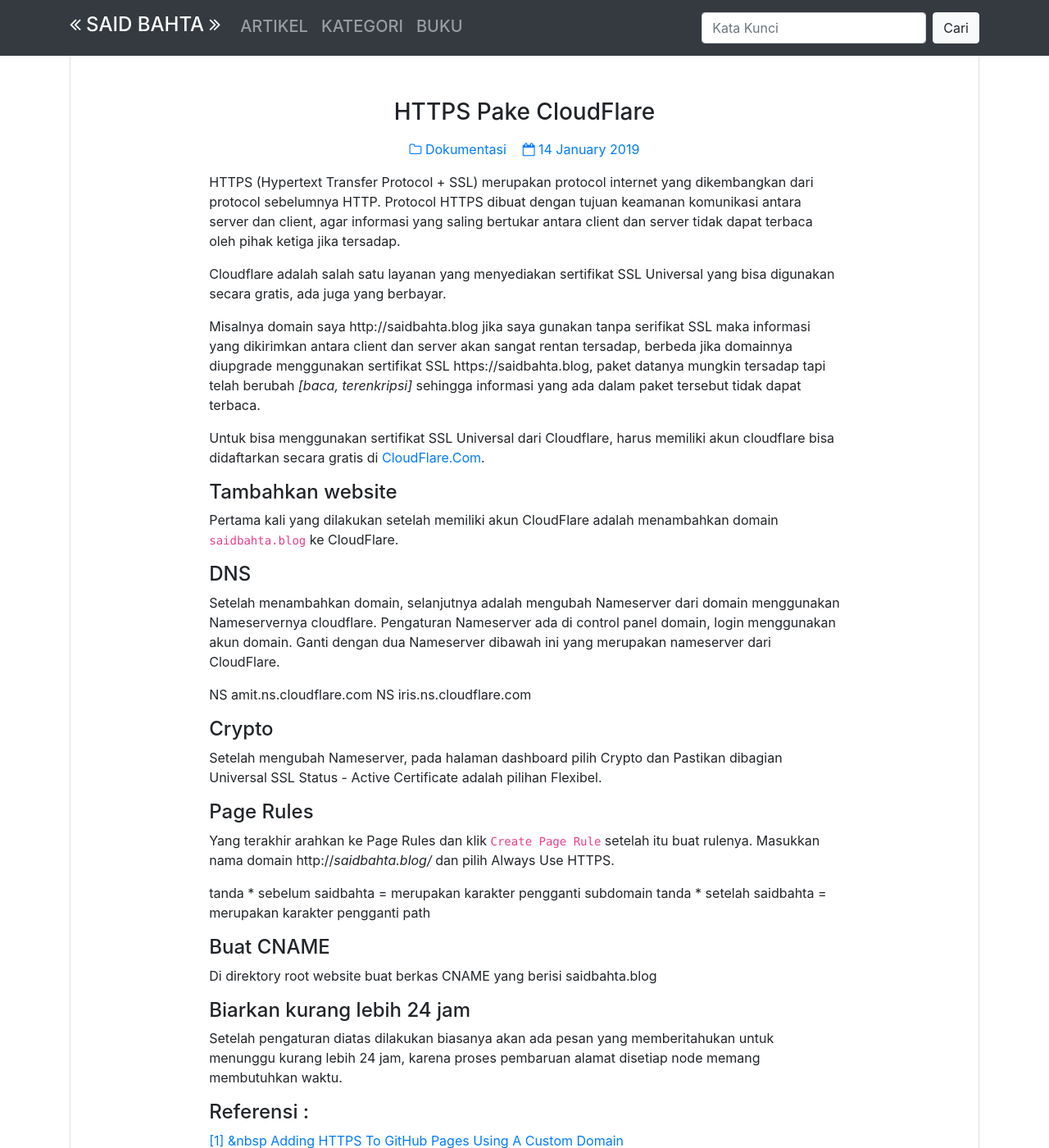
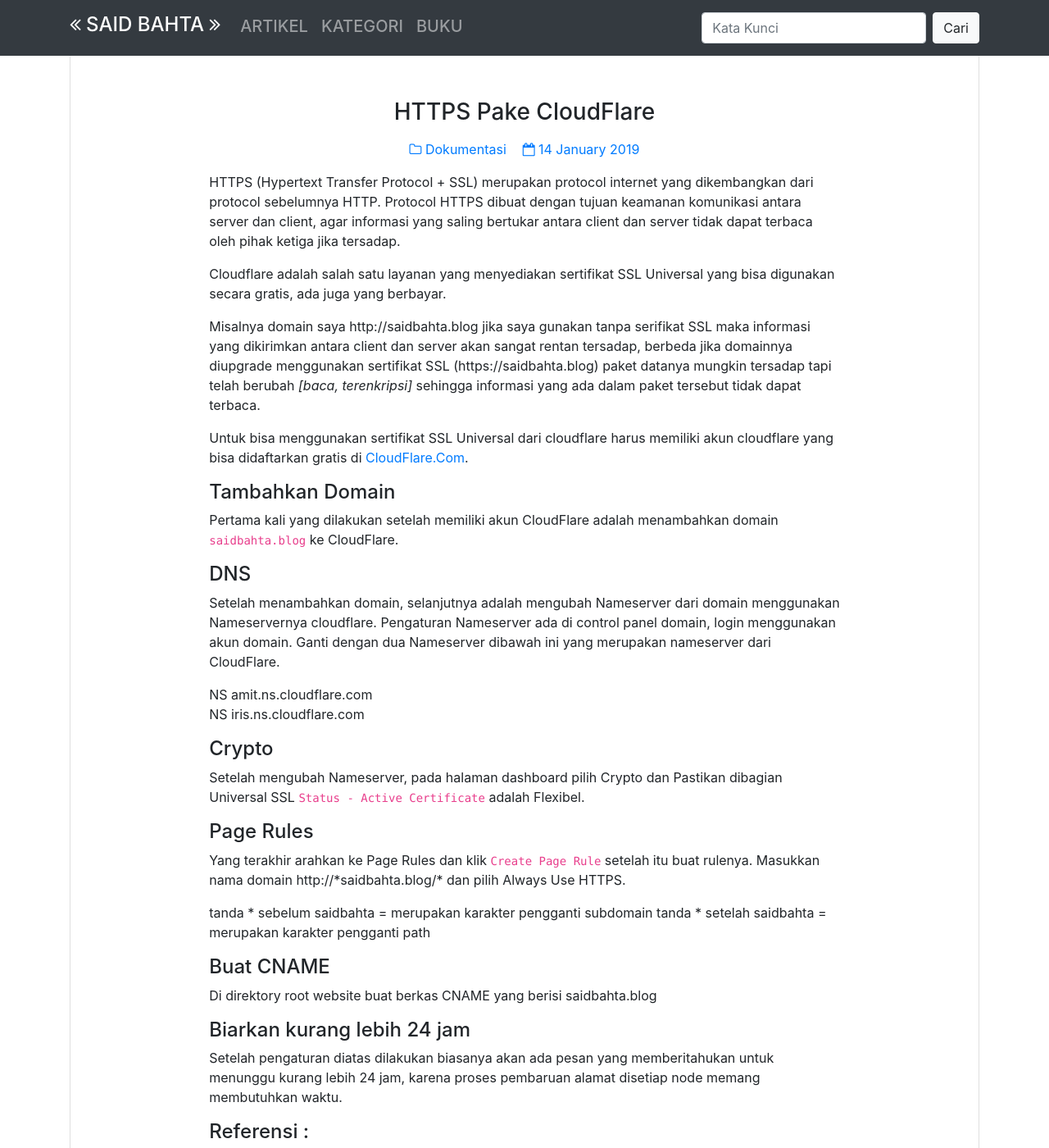
Before and after one commit to surtinaali/blog, a Jekyll site: the page built from _posts/2019-01-14-https-pake-cloudflare.markdown, in a window 1280 px wide and 1400 px high. Shown: the whole window at 82% size. Built offline with Jekyll 4.4.1, drawn with Linux system fonts in a browser that asks for light colours; comment, search, counter and statistics services are not loaded; some of the changed text lies outside the part shown.

Commit message:
update tulisan

```diff
--- a/_posts/2019-01-14-https-pake-cloudflare.markdown
+++ b/_posts/2019-01-14-https-pake-cloudflare.markdown
@@ -10,12 +10,12 @@
 
 Cloudflare adalah salah satu layanan yang menyediakan sertifikat SSL Universal yang bisa digunakan secara gratis, ada juga yang berbayar.
 
-Misalnya domain saya http://saidbahta.blog jika saya gunakan tanpa serifikat SSL maka informasi yang dikirimkan antara client dan server akan sangat rentan tersadap, berbeda jika domainnya diupgrade menggunakan sertifikat SSL https://saidbahta.blog, paket datanya mungkin tersadap tapi telah berubah _[baca, terenkripsi]_ sehingga informasi yang ada dalam paket tersebut tidak dapat terbaca.
+Misalnya domain saya http://saidbahta.blog jika saya gunakan tanpa serifikat SSL maka informasi yang dikirimkan antara client dan server akan sangat rentan tersadap, berbeda jika domainnya diupgrade menggunakan sertifikat SSL (https://saidbahta.blog) paket datanya mungkin tersadap tapi telah berubah _[baca, terenkripsi]_ sehingga informasi yang ada dalam paket tersebut tidak dapat terbaca.
 
-Untuk bisa menggunakan sertifikat SSL Universal dari Cloudflare, harus memiliki akun cloudflare bisa didaftarkan secara gratis di [CloudFlare.Com](https://www.cloudflare.com).
+Untuk bisa menggunakan sertifikat SSL Universal dari cloudflare harus memiliki akun cloudflare yang bisa didaftarkan gratis di [CloudFlare.Com](https://www.cloudflare.com).
 
 
-#### Tambahkan website
+#### Tambahkan Domain
 
 Pertama kali yang dilakukan setelah memiliki akun CloudFlare adalah menambahkan domain `saidbahta.blog` ke CloudFlare.
 
@@ -23,16 +23,16 @@
 
 Setelah menambahkan domain, selanjutnya adalah mengubah Nameserver dari domain menggunakan Nameservernya cloudflare. Pengaturan Nameserver ada di control panel domain, login menggunakan akun domain. Ganti dengan dua Nameserver dibawah ini yang merupakan nameserver dari CloudFlare.
 
-NS	amit.ns.cloudflare.com
-NS	iris.ns.cloudflare.com
+NS      amit.ns.cloudflare.com <br>
+NS      iris.ns.cloudflare.com
 
 #### Crypto
 
-Setelah mengubah Nameserver, pada halaman dashboard pilih Crypto dan Pastikan dibagian Universal SSL Status - Active Certificate adalah pilihan Flexibel.
+Setelah mengubah Nameserver, pada halaman dashboard pilih Crypto dan Pastikan dibagian Universal SSL `Status - Active Certificate` adalah Flexibel.
 
 #### Page Rules
 
-Yang terakhir arahkan ke Page Rules dan klik `Create Page Rule` setelah itu buat rulenya. Masukkan nama domain http://*saidbahta.blog/* dan pilih Always Use HTTPS.
+Yang terakhir arahkan ke Page Rules dan klik `Create Page Rule` setelah itu buat rulenya. Masukkan nama domain http://\*saidbahta.blog/\* dan pilih Always Use HTTPS.
 
 tanda * sebelum saidbahta = merupakan karakter pengganti subdomain
 tanda * setelah saidbahta = merupakan karakter pengganti path
@@ -46,6 +46,6 @@
 
 
 #### Referensi :
-[[1] &nbsp Adding HTTPS To GitHub Pages Using A Custom Domain ](https://blog.yechiel.me/adding-https-to-github-pages-using-a-custom-domain-7e4ee8ab1c50){:target="new"}<br>
-[[2] &nbsp Custom domains on GitHub Pages gain support for HTTPS ](https://blog.github.com/2018-05-01-github-pages-custom-domains-https/){:target="new"}<br>
-[[3] &nbsp Set Up SSL on Github Pages With Custom Domains for Free ](https://hackernoon.com/set-up-ssl-on-github-pages-with-custom-domains-for-free-a576bdf51bc)
+[[1] Adding HTTPS To GitHub Pages Using A Custom Domain ](https://blog.yechiel.me/adding-https-to-github-pages-using-a-custom-domain-7e4ee8ab1c50){:target="new"}<br>
+[[2] Custom domains on GitHub Pages gain support for HTTPS ](https://blog.github.com/2018-05-01-github-pages-custom-domains-https/){:target="new"}<br>
+[[3] Set Up SSL on Github Pages With Custom Domains for Free ](https://hackernoon.com/set-up-ssl-on-github-pages-with-custom-domains-for-free-a576bdf51bc)
```
